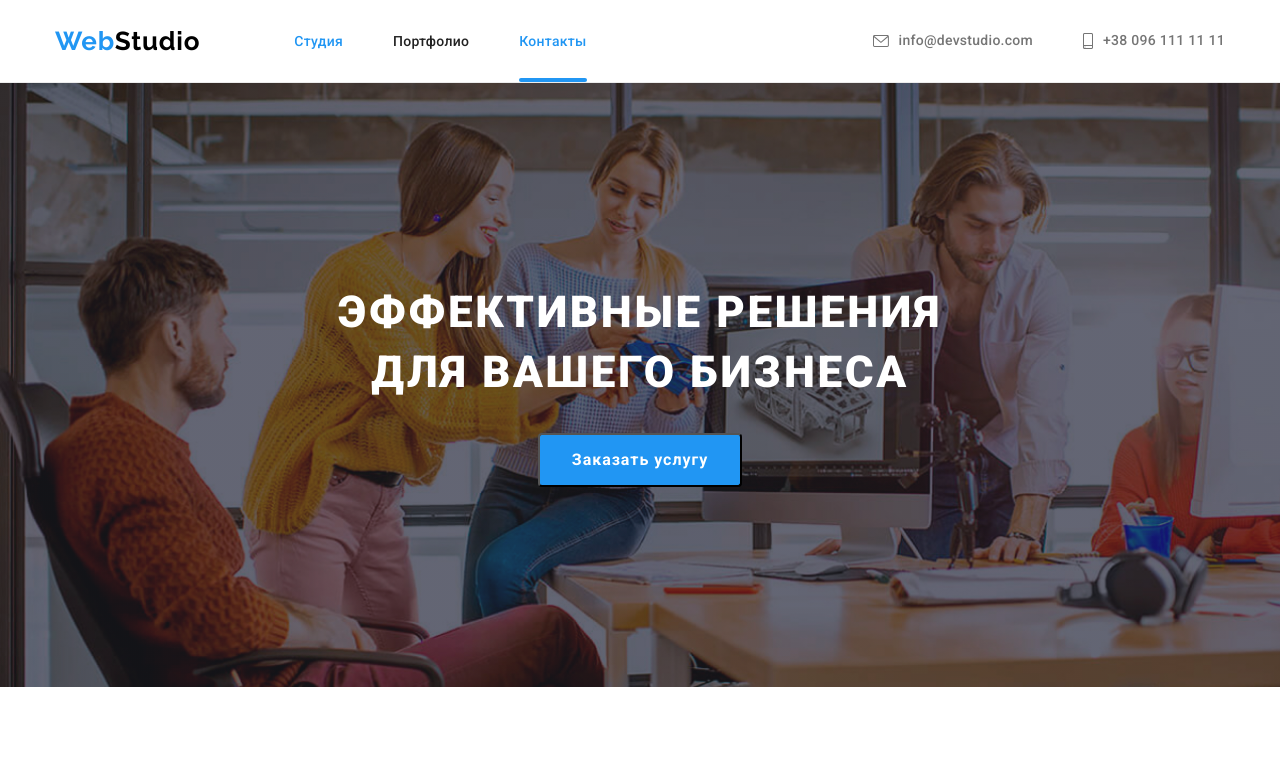
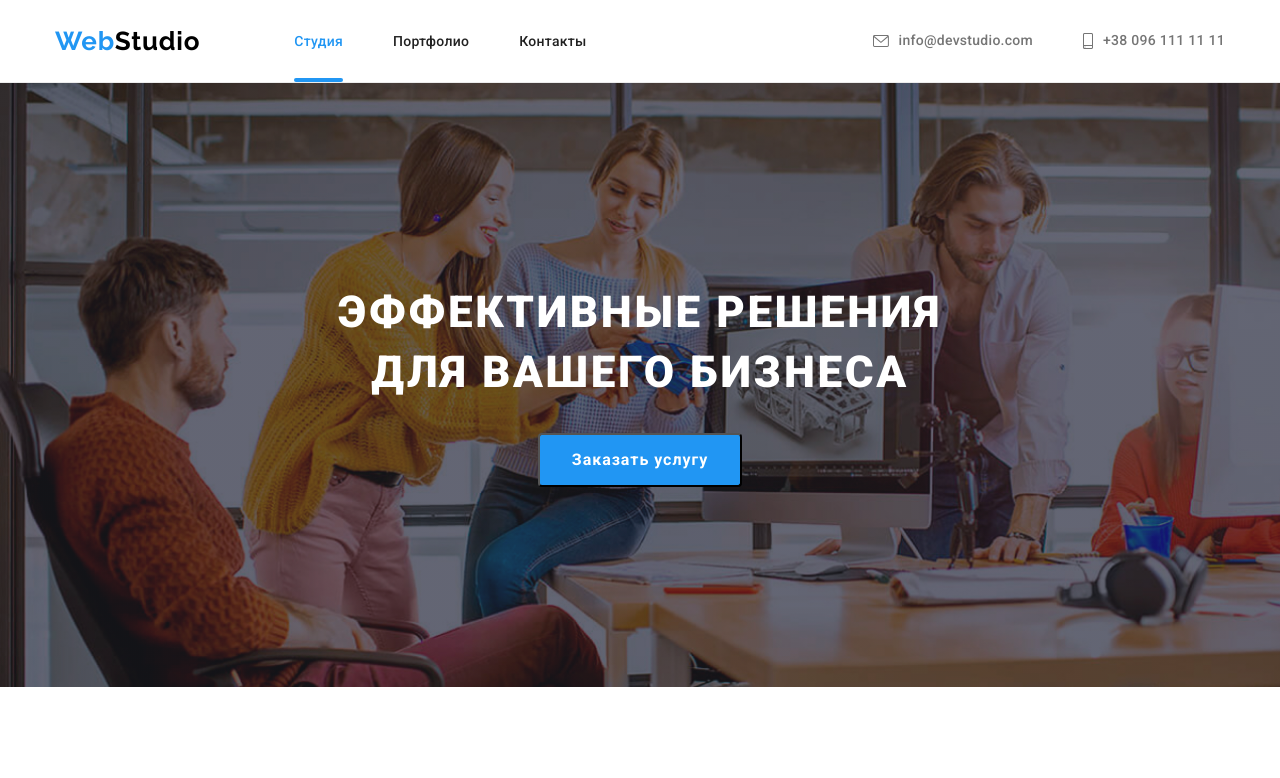
Before and after one commit to grotskiy/goit-markup-hw-05, a plain HTML site: page index.html in a window 1280 px wide. Shown: the top 778 px of the page. Drawn offline with nearby package versions, Linux system fonts and the light colour scheme.

Commit message:
focus test

```diff
--- a/index.html
+++ b/index.html
@@ -29,7 +29,7 @@
                         <a class="menu-link link" href="./portfolio.html">Портфолио</a>
                     </li>
                     <li class="menu-item">
-                        <a class="menu-link menu-link-focus link" href="">Контакты</a>
+                        <a class="menu-link link" href="">Контакты</a>
                     </li>
                 </ul>
             </nav>
--- a/styles/styles.css
+++ b/styles/styles.css
@@ -126,14 +126,15 @@ body {
   color: var(--accent-color-logo);
 }
 
-.menu-link-focus {
+.menu-link.current {
   color: var(--accent-color-logo);
   position: relative;
 }
 
-.menu-link-focus::after {
+.menu-link.current::after {
   position: absolute;
   bottom: -33px;
+  left: 0;
   content: '';
   display: block;
   width: 100%;
```
